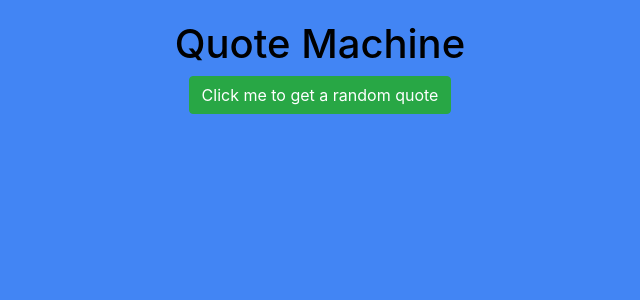
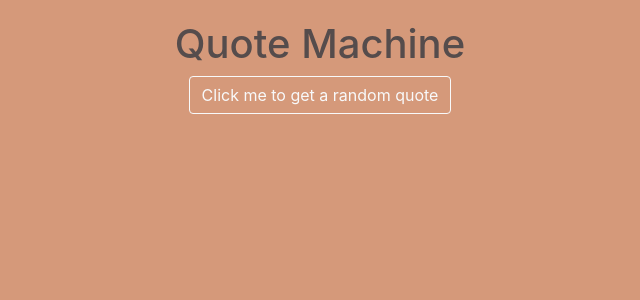
Before and after one commit to imanialexis/random-quote-generator, a React (Create React App) app: page / in a window 1280 px wide. Shown: the top 300 px of the page, without its empty margins (320-960 px from the left). Built offline with nearby package versions, Linux system fonts and the light colour scheme.

Commit message:
color palette changes

```diff
--- a/src/App.css
+++ b/src/App.css
@@ -1,32 +1,35 @@
 
 body {
-  background-color: #4285f4;
+  background-color: #d5997a;
+
+  /* #4285f4 */
+  /* background-image: url('/images/7123.jpg') */
 
 }
 
 
 .App {
   text-align: center;
-  color: black;
+
 }
 
 
 h1 {
   padding-top: 20px;
-  color: black
+  color: #554c4c;
 
 }
 
 h2 {
-  color: white;
+  color: #554c4c;
   padding-top: 20px;
 }
 
 p {
   font-style: italic;
-  color:#fbbc05;
+  color:#f9f8f9;
   width: 50%;
-    margin: 0 auto;
+  margin: 0 auto;
 }
 
 a:link {
@@ -34,6 +37,6 @@ a:link {
 }
 
 a:hover {
-  color:#ea4335
+  color:#A7A6A5;
 
 }
--- a/src/QuoteMachine.js
+++ b/src/QuoteMachine.js
@@ -67,7 +67,7 @@ class QuoteMachine extends Component {
         return (
        <Fragment>
             <h1>Quote Machine </h1>
-            <button onClick={this.getRandomQuote}  type="button" class="btn btn-success">Click me to get a random quote</button>
+            <button onClick={this.getRandomQuote}  type="button" class="btn btn-outline-light">Click me to get a random quote</button>
            <br />
            { hasQuote === true ?
              this.renderQuote()
```
